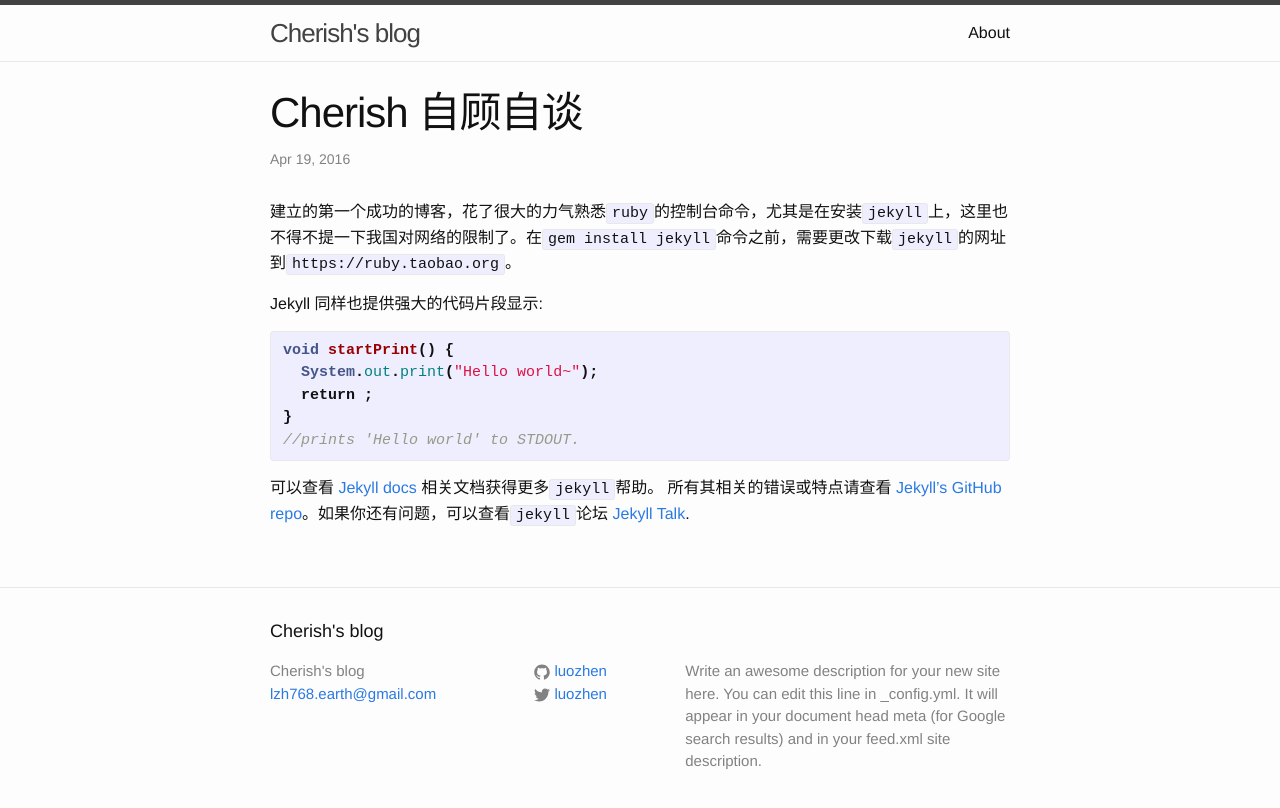
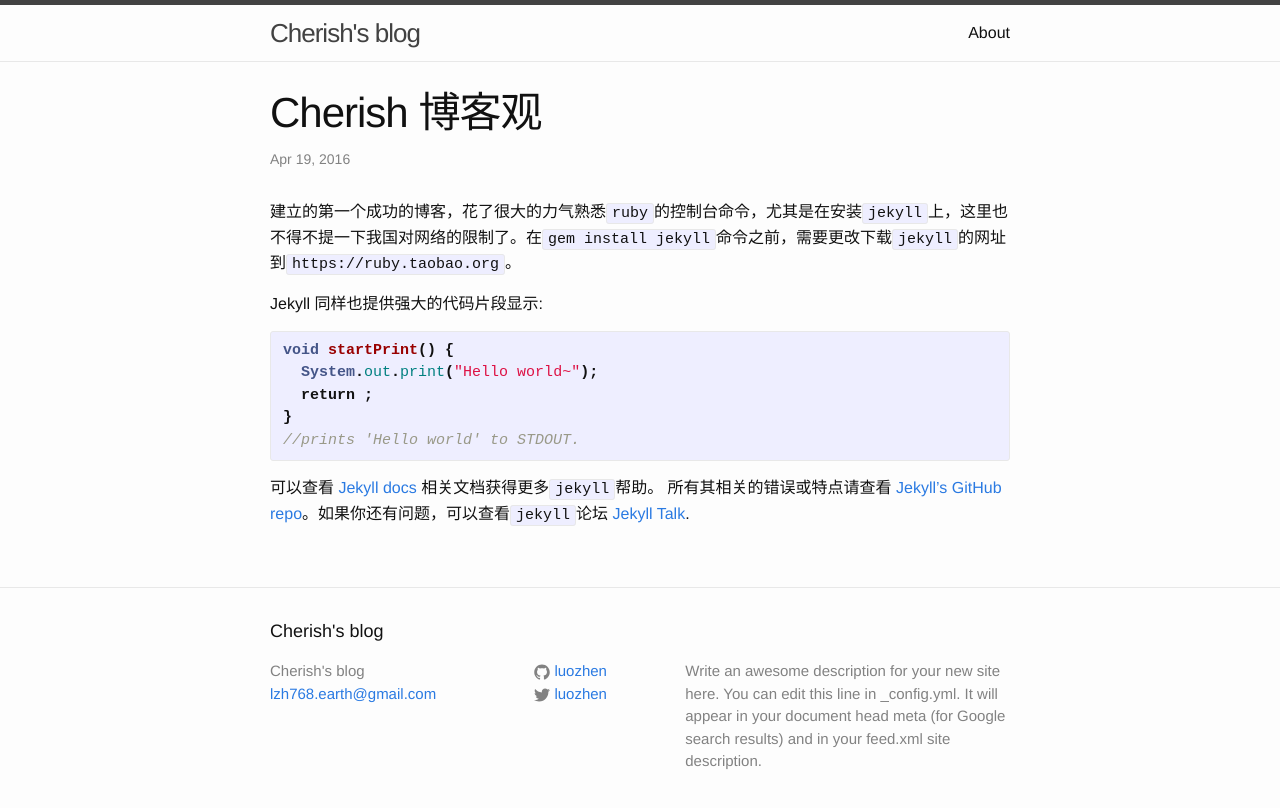
Before and after one commit to Luozhen/luozhen.github.io, a Jekyll site: the page built from _posts/2016-04-19-welcome-to-jekyll.markdown, in a window 1280 px wide. Shown: the top 808 px of the page. Built offline with Jekyll 4.4.1, drawn with Linux system fonts in a browser that asks for light colours.

Commit message:
change first file

```diff
--- a/_posts/2016-04-19-welcome-to-jekyll.markdown
+++ b/_posts/2016-04-19-welcome-to-jekyll.markdown
@@ -1,6 +1,6 @@
 ---
 layout: post
-title:  "Cherish 自顾自谈"
+title:  "Cherish 博客观"
 date:   2016-04-19 20:17:19 +0800
 categories: jekyll update
 ---
```
